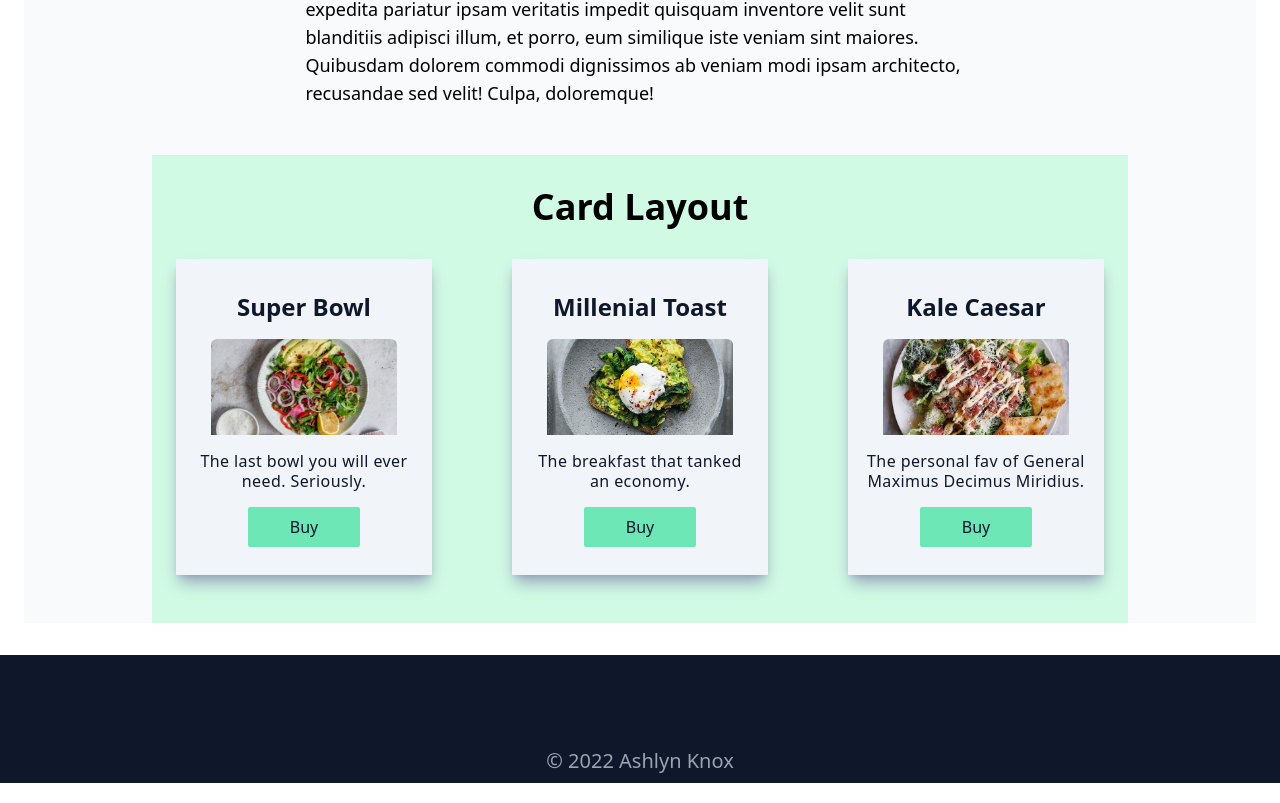
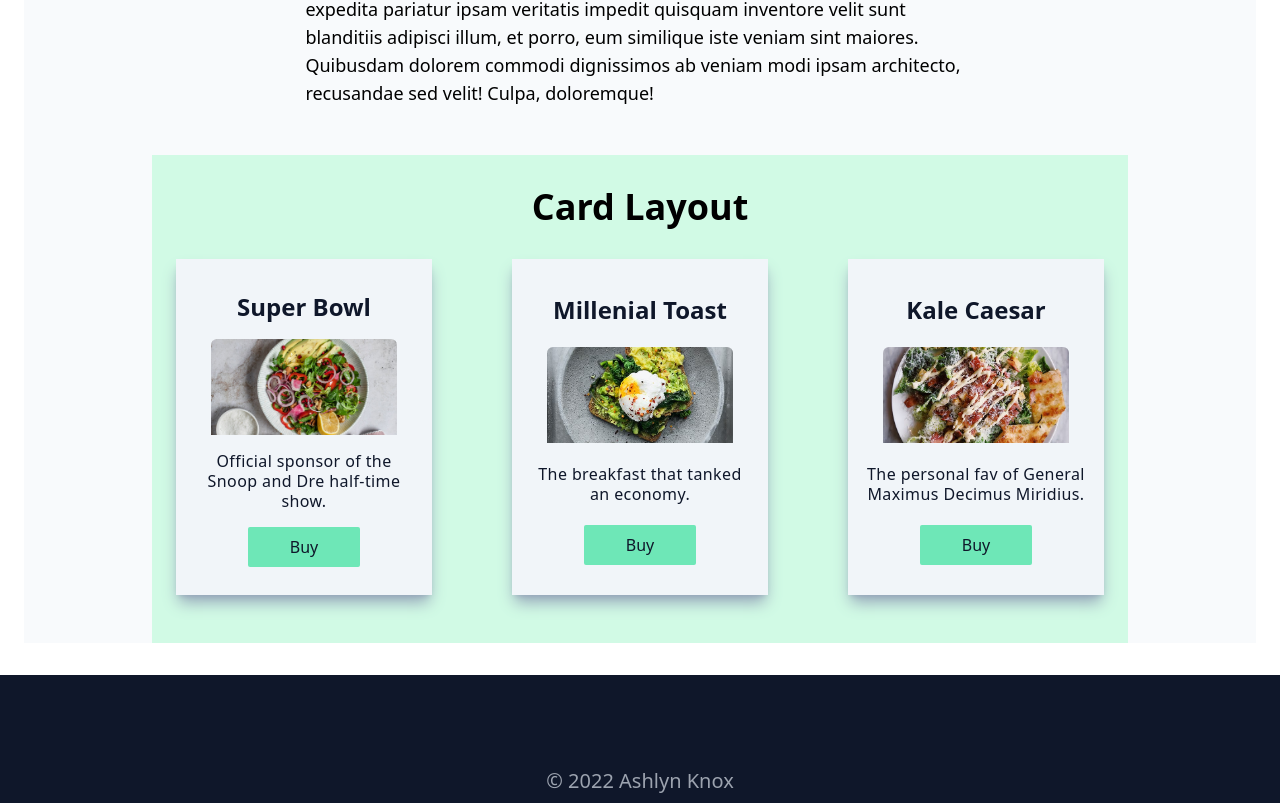
Before and after one commit to ashx3s/vue-demo-2, a Vue app: page /#/ in a window 1280 px wide. Shown: the part 565-1368 px from the top of the page. Built offline with nearby package versions, Linux system fonts and the light colour scheme.

Commit message:
having fun with text

```diff
--- a/src/views/HomeView.vue
+++ b/src/views/HomeView.vue
@@ -61,7 +61,7 @@ import ProductCard from "../components/cards/ProductCard.vue";
 const cards = [
   {
     title: "Super Bowl",
-    description: "The last bowl you will ever need. Seriously.",
+    description: "Official sponsor of the Snoop and Dre half-time show.",
     image: require(`../assets/images/food.jpeg`),
   },
   {
```
